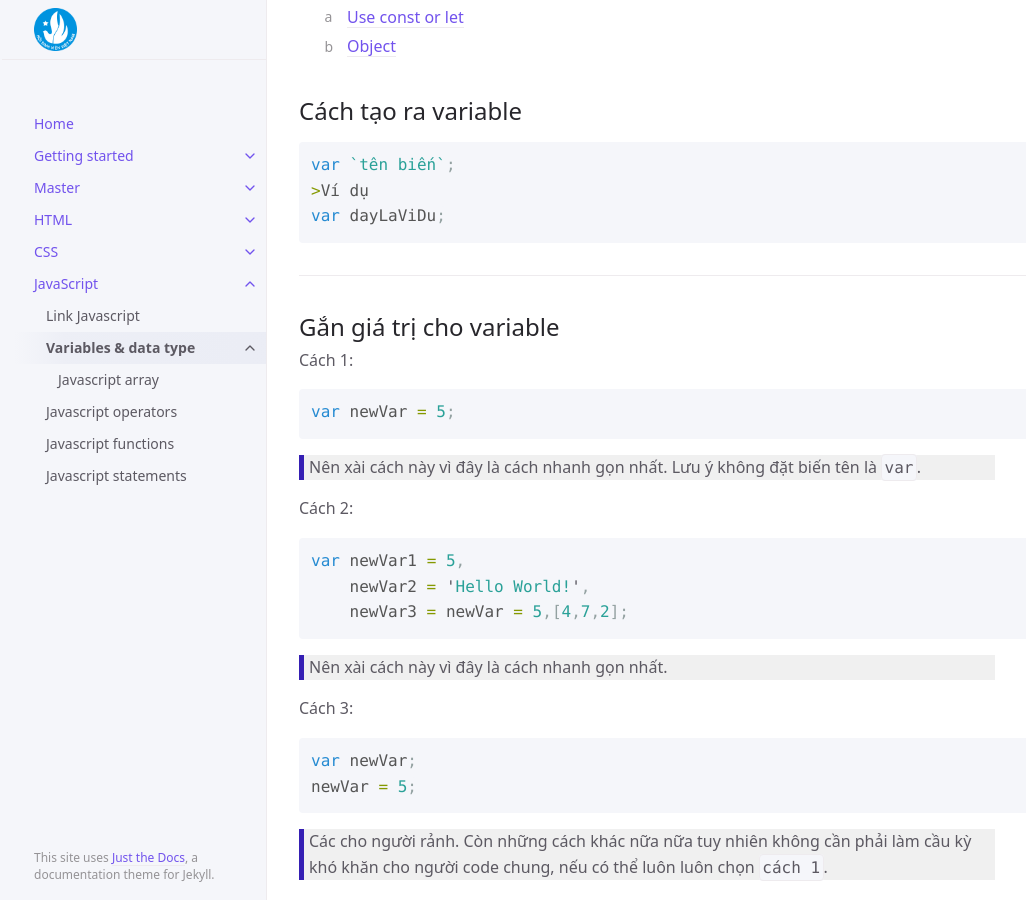
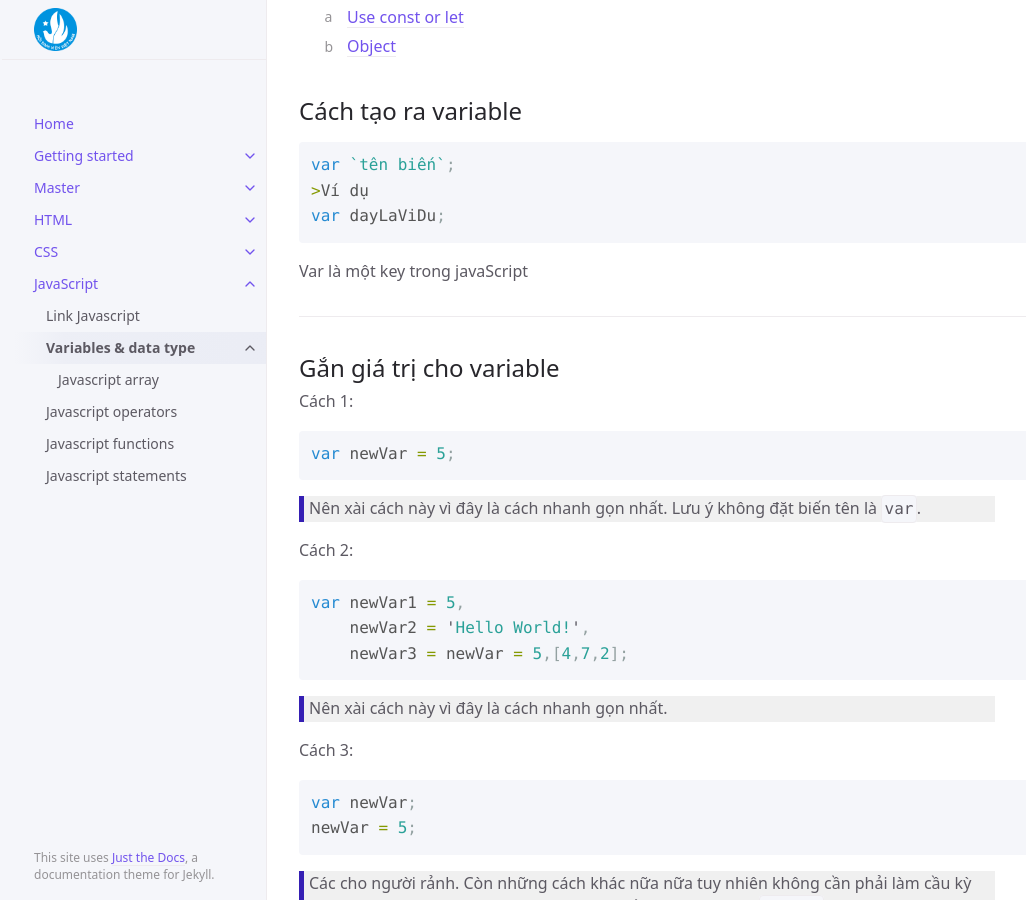
Before and after one commit to FTU2-Student-Association/official-materials, a Jekyll site: the page built from docs/javascript/variablesjs.md, in a window 1280 px wide and 900 px high, scrolled down 490 px. Shown: the whole window, without its empty margins (105-1131 px from the left). Built offline with Jekyll 4.4.1, drawn with Linux system fonts in a browser that asks for light colours.

Commit message:
Update variablesjs.md

````diff
--- a/docs/javascript/variablesjs.md
+++ b/docs/javascript/variablesjs.md
@@ -25,6 +25,8 @@ var `tên biến`;
 >Ví dụ
 var dayLaViDu;
 ```
+
+Var là một key trong javaScript
 
 ---
 
````
